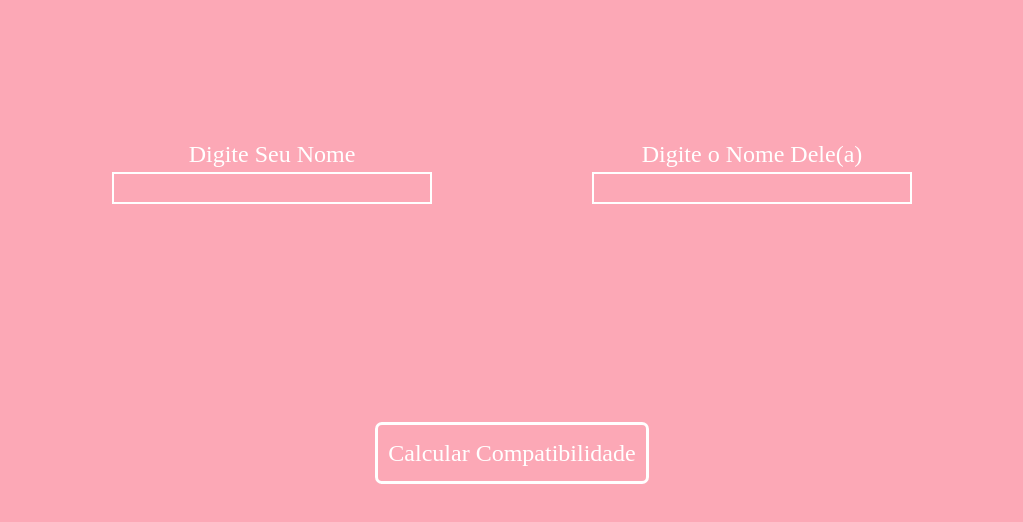
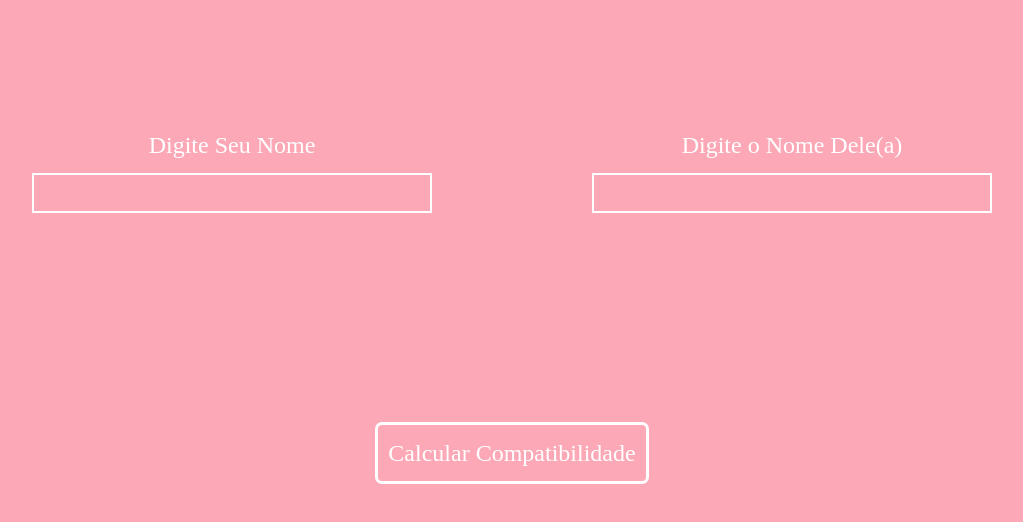
Before and after one commit to Chico7854/matching_names, a website built with webpack: page src/template.html in a window 1280 px wide. Both pictures are taken after typing "Sample", "Sample" into the empty fields and a click on the button "Calcular Compatibilidade". Shown: the part 208-730 px from the top of the page, without its empty margins (128-1151 px from the left). Built offline with nearby package versions, Linux system fonts and the light colour scheme; a web font is replaced by a local one.

Commit message:
Adjust input sizes Fix Bug
About the bug, when you digited the perfect couple it would infinitly
increment the result, even if you tried another couple. Now if you
try again it will restart the result animation

```diff
--- a/src/scripts/index.ts
+++ b/src/scripts/index.ts
@@ -3,9 +3,13 @@ import "../styles/styles.css";
 
 import { Compatibility } from "./compatibility";
 
+type IntervalId = ReturnType<typeof setInterval>;
+
 class App {
     static name1Element = document.querySelector("input[name='your-name']") as HTMLInputElement;
     static name2Element = document.querySelector("input[name='their-name']") as HTMLInputElement;
+
+    static animationResult: IntervalId;
 
     static init() {
         const checkCompatibilityButton = document.querySelector("button") as HTMLButtonElement;
@@ -25,11 +29,14 @@ class App {
         const individualNumberAnimationTime = totalAnimationTime / result;
         let currentNumber = 0;
 
-        const animation = setInterval(() => {
+        if (App.animationResult) {
+            clearInterval(App.animationResult);
+        }
+        App.animationResult = setInterval(() => {
             resultElement.textContent = currentNumber + "%";
             currentNumber++;
             if (currentNumber === result) {
-                clearInterval(animation);
+                clearInterval(App.animationResult);
             }
         }, individualNumberAnimationTime);
     }
--- a/src/styles/styles.css
+++ b/src/styles/styles.css
@@ -44,7 +44,7 @@ header {
     flex-direction: column;
     justify-content: center;
     align-items: center;
-
+    gap: 10px;
 }
 
 label {
@@ -52,10 +52,12 @@ label {
 }
 
 #input-names input {
-    width: 20rem;
-    height: 2rem;
+    width: 25rem;
+    height: 2.5rem;
 
+    font-size: 1.2rem;
     color: white;
+    text-align: center;
 
     background-color: inherit;
     border: 2px solid white;
```
